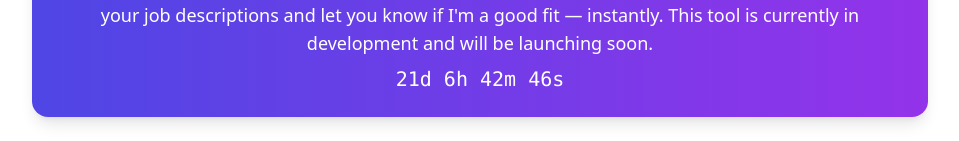
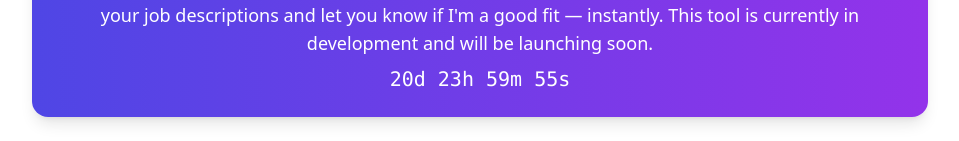
Before and after one commit to sh3r4rd/sh3r4rd.com, a React (Vite) app: page / in a window 1280 px wide. Shown: the part 659-800 px from the top of the page, without its empty margins (160-1119 px from the left). Built offline with nearby package versions, Linux system fonts and the light colour scheme.

Commit message:
update timestamp

```diff
--- a/src/App.jsx
+++ b/src/App.jsx
@@ -77,7 +77,13 @@ function HomePage() {
   const [timeLeft, setTimeLeft] = useState({ days: 0, hours: 0, minutes: 0, seconds: 0 });
 
   useEffect(() => {
-    const targetDate = new Date('2025-08-08T17:30:00-04:00'); // Set target date here: August 8, 2025 at 5:30 PM EDT
+    let targetDate = new Date(localStorage.getItem("targetDate") || 0);
+    const now = new Date();
+    // If no date is set, or less than 5 days away, set to 3 weeks from now
+    if (!targetDate || isNaN(targetDate) || (targetDate - now) < 5 * 24 * 60 * 60 * 1000) {
+      targetDate = new Date(now.getTime() + 21 * 24 * 60 * 60 * 1000);
+      localStorage.setItem("targetDate", targetDate.toISOString());
+    }
 
     const interval = setInterval(() => {
       const now = new Date();
```
